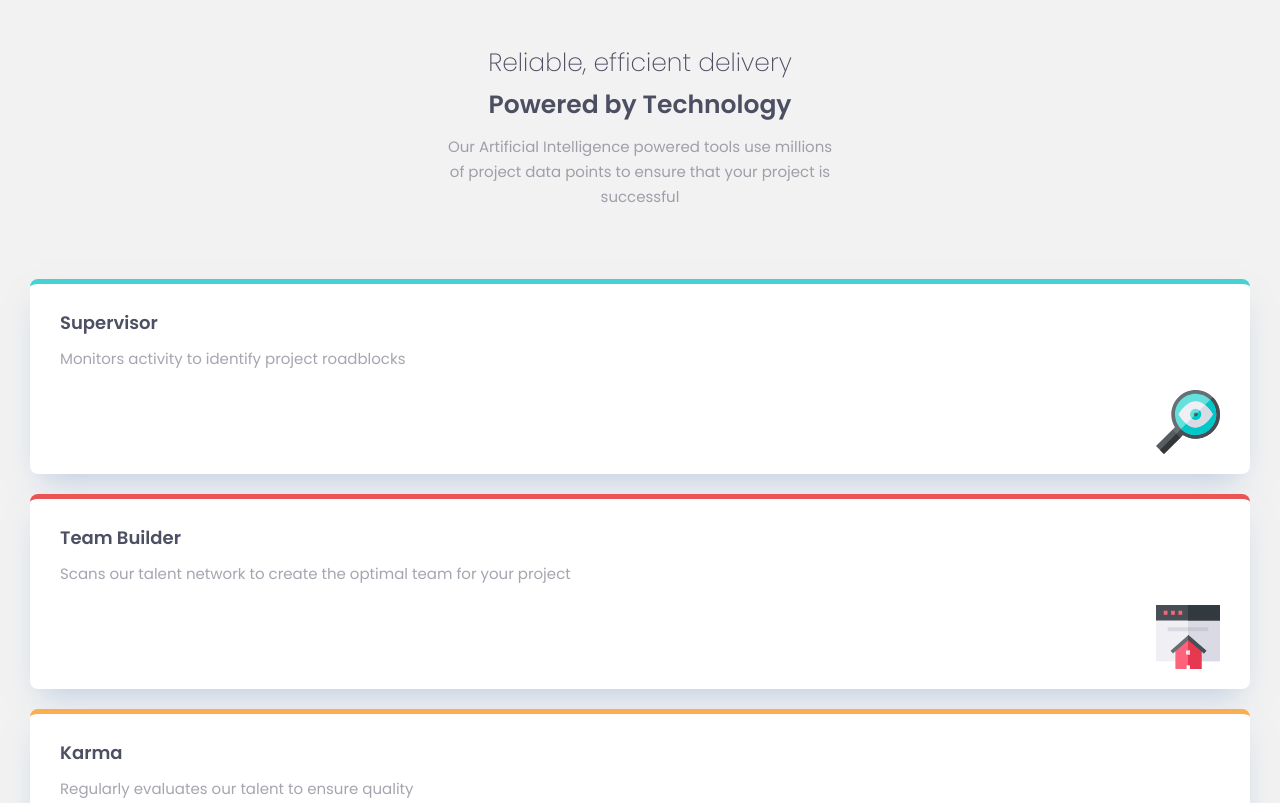
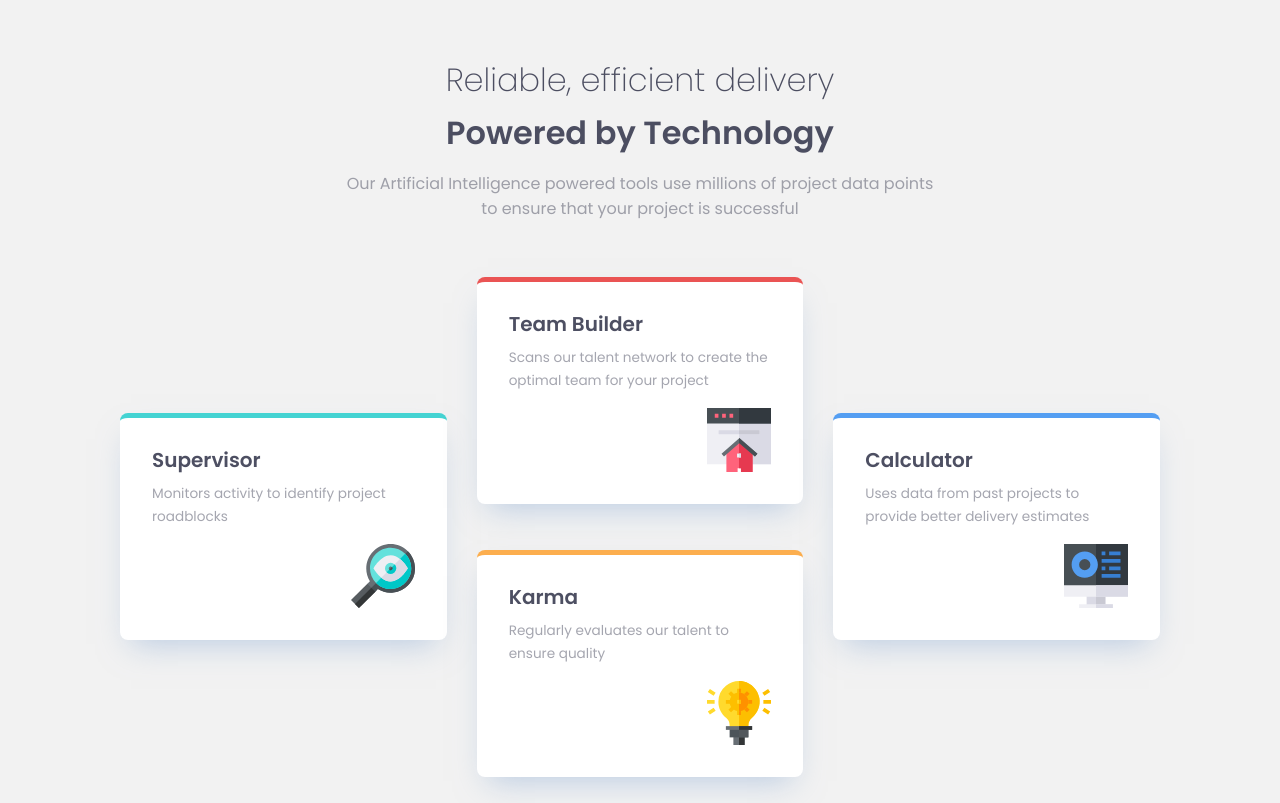
Before and after one commit to itsnooshin/Four-card-feature, a plain HTML site: page index.html in a window 1280 px wide. Shown: the top 803 px of the page. Drawn offline with Linux system fonts and the light colour scheme.

Commit message:
add style to main.css for desktop design

```diff
--- a/CSS/style.css
+++ b/CSS/style.css
@@ -66,15 +66,14 @@ h1 {
   margin: 5rem 2rem 7rem 2rem;
 }
 .header__head.fw-bold {
-  font-size: 2.5rem;
+  font-size: 2.4rem;
 }
 .header__head.fw-light {
-  font-size: 2.5rem;
+  font-size: 2.4rem;
 }
 .header-lead {
   font-size: 1.5rem;
-  max-width: 400px;
-  margin: 0 auto;
+  margin: 0 6rem;
   line-height: 25px;
 }
 
@@ -111,12 +110,96 @@ h1 {
 }
 .cta__title {
   font-weight: var(--font-weight-bold);
-  font-size: 1.8rem;
+  font-size: 2rem;
   color: #4d4f62;
 }
 .cta__lead {
-  font-size: 1.5rem;
+  font-size: 1.3rem;
   margin-bottom: 2rem;
   margin-top: 1.5rem;
   line-height: 23px;
 }
+
+/* media queris */
+@media (min-width: 688px) {
+  /* 56.25% */
+  html {
+    font-size: 56.25%;
+  }
+  .container {
+    display: grid;
+    grid-template-columns: repeat(2, 1fr);
+    column-gap: 30px;
+    row-gap: 30px;
+    margin: 0 5rem;
+  }
+  .cta__lead {
+    font-size: 1.6rem;
+  }
+  .cta__title {
+    font-size: 2.3;
+  }
+  .header-lead {
+    font-size: 1.8rem;
+    margin: 0 10rem;
+  }
+  .header__head.fw-bold {
+    font-size: 2.7rem;
+  }
+  .header__head.fw-light {
+    font-size: 2.7rem;
+  }
+}
+@media (min-width: 1255px) {
+  html {
+    font-size: 50%;
+  }
+  .header {
+    margin-top: 8rem;
+  }
+  .main {
+    padding-bottom: 3rem;
+  }
+  .header-lead {
+    font-size: 2rem;
+
+    max-width: 600px;
+    margin: 0 auto;
+    text-align: center;
+  }
+  .header__head.fw-bold {
+    font-size: 4rem;
+  }
+  .header__head.fw-light {
+    font-size: 4rem;
+  }
+
+  .container {
+    grid-template-columns: repeat(3, 1fr);
+    justify-content: center;
+    align-items: center;
+    margin: 0 15rem;
+  }
+  .cta__orange {
+    grid-column: 2 / 3;
+  }
+  .cta__dark {
+    grid-column: 3 / span 1;
+    grid-row: 1 / span 2;
+  }
+
+  .cta__cyan {
+    grid-column: 1 / span 1;
+    grid-row: 1 / span 2;
+  }
+
+  .cta__lead {
+    font-size: 1.7rem;
+  }
+  .cta__title {
+    font-size: 2.5rem;
+  }
+  .cta {
+    padding: 4rem;
+  }
+}
```
